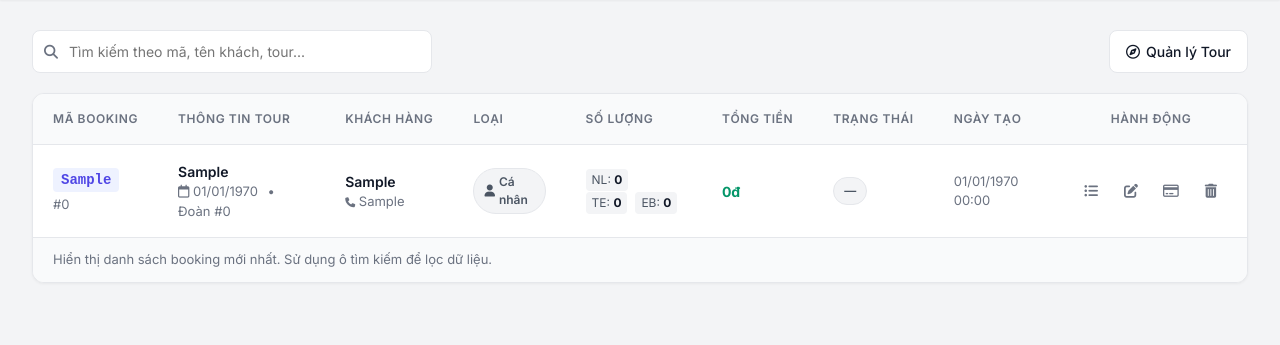
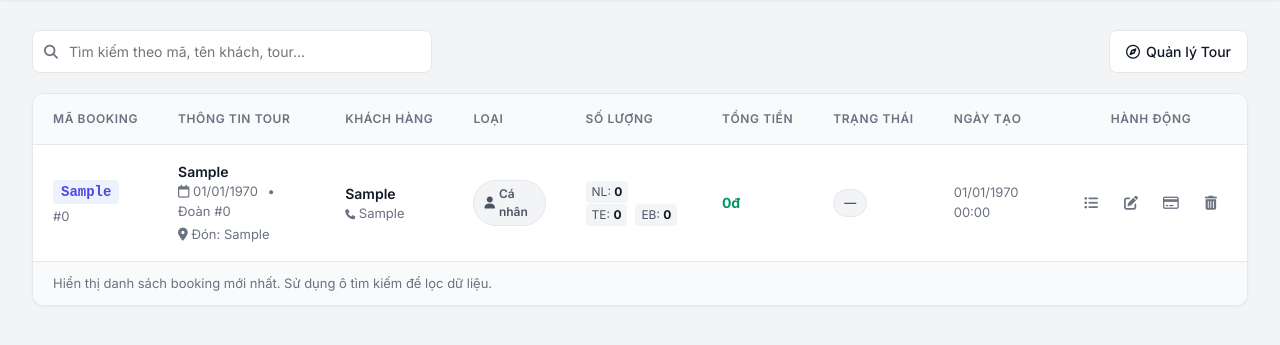
Before and after one commit to ltruong03102006-source/duan1nhom4, a PHP site: the page made by views/booking/listBooking.php in a window 1280 px wide. Shown: the part 74-419 px from the top of the page. Run offline with PHP 8.4, Linux system fonts and the light colour scheme; the template is opened without the code that fills it: most values are stand-ins (such as "Sample title", 1, 10 or a date in 2020).

Commit message:
cua nhat

```diff
--- a/views/booking/listBooking.php
+++ b/views/booking/listBooking.php
@@ -327,6 +327,12 @@
                                         <span style="margin-left: 6px">• Đoàn #<?= (int)$b['MaDoan'] ?></span>
                                     <?php endif; ?>
                                 </div>
+                                <?php if (!empty($b['DiemTapTrung'])): ?>
+                                <div class="text-sm" style="margin-top: 4px;">
+                                    <i class="fa-solid fa-location-dot"></i>
+                                    Đón: <?= htmlspecialchars($b['DiemTapTrung']) ?>
+                                </div>
+                                <?php endif; ?>
                             </td>
 
                             <td>
```
